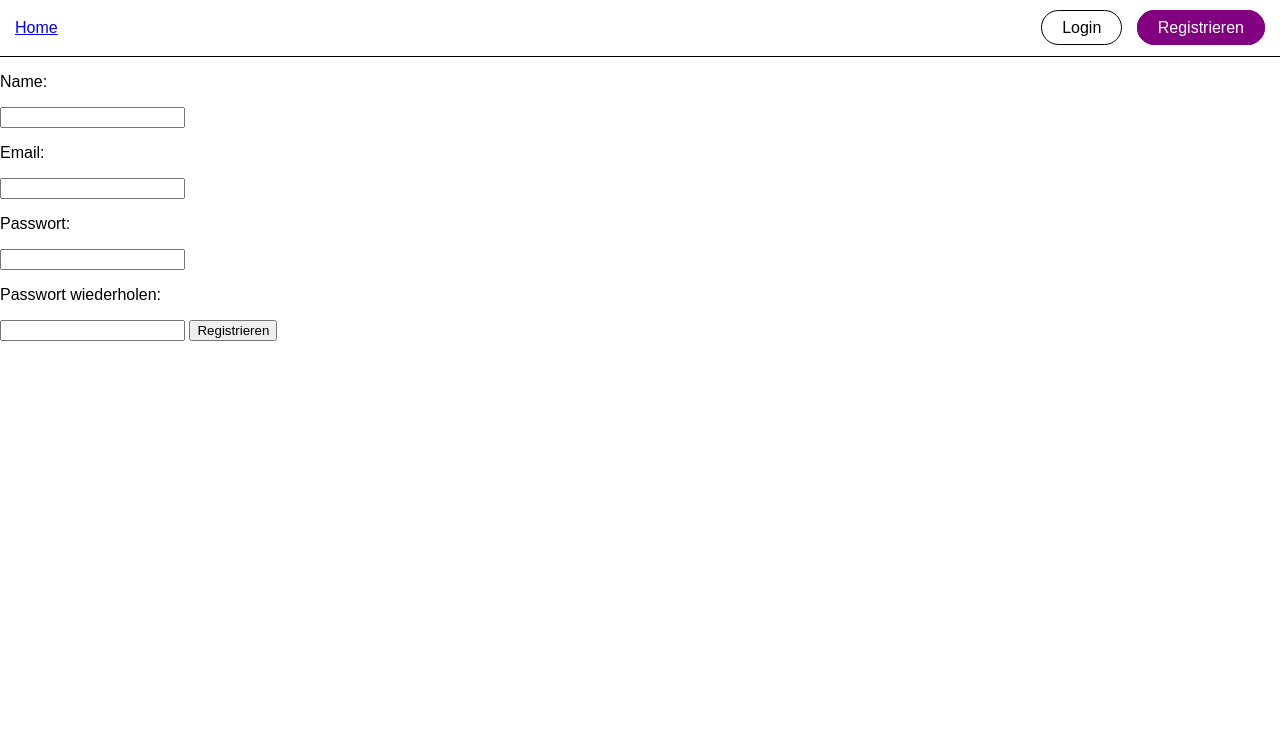
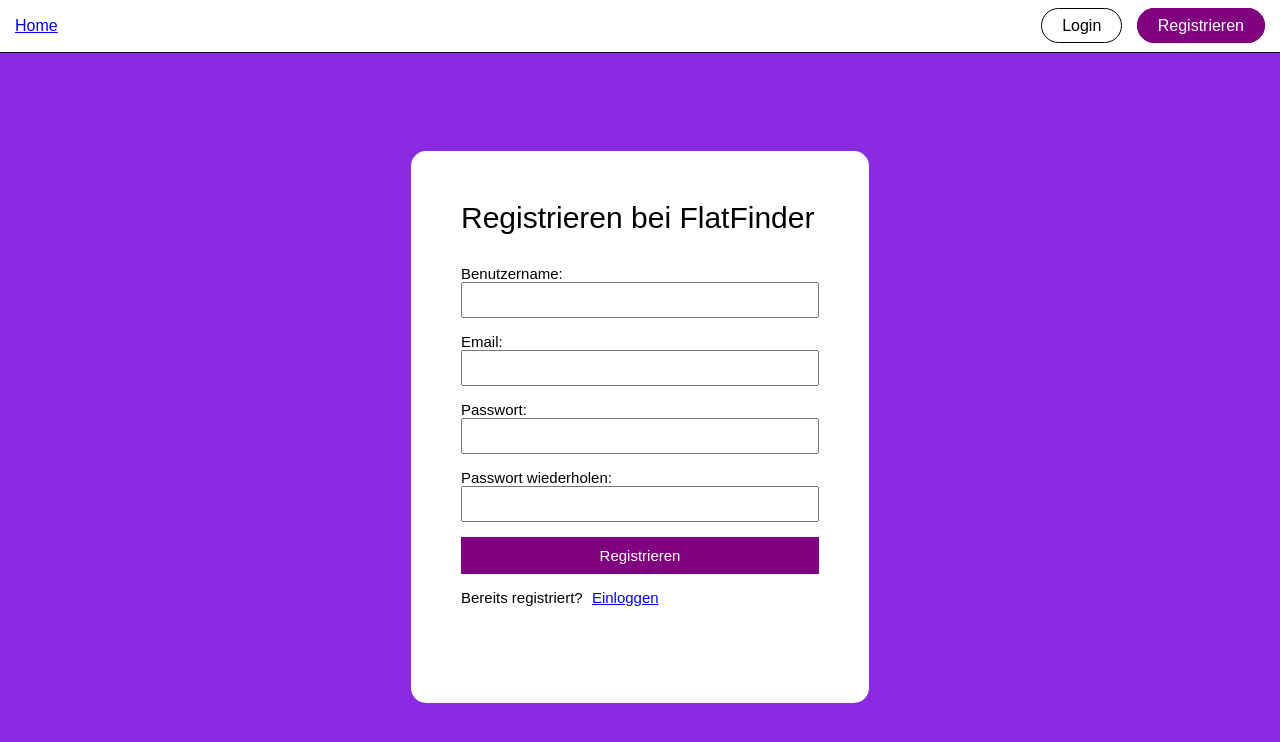
Before and after one commit to neto2000/wohnungssuche, a SvelteKit app: page /register in a window 1280 px wide. Shown: the top 742 px of the page. Built offline with nearby package versions, Linux system fonts and the light colour scheme; no server answers; a web font is replaced by a local one.

Commit message:
register/login

```diff
--- a/src/routes/login/+page.svelte
+++ b/src/routes/login/+page.svelte
@@ -41,7 +41,7 @@
 			goto('/')
 		}
 
-		error_msg = "wrong email or password"
+		error_msg = "Falsche Email oder Passwort!"
 
 	}
 
@@ -55,7 +55,7 @@
 
 
 	<form class="container" onsubmit={login}>
-		<div><p class="überschrift">Log in to FlatFinder</p></div>
+		<div><p class="überschrift">Einloggen bei FlatFinder</p></div>
 		<div class="text-container"><p class="texte">E-Mail</p></div>
 		<input class="eingabe" type="text" bind:value={email} />
 		<div class="text-container"><p class="texte">Passwort</p></div>
@@ -96,20 +96,23 @@ align-items: center;
 justify-content: center;
 flex-direction: column;
 padding: 50px;
+border-radius: 15px;
+
 
 }
 
 .text-container {
 
-width: 308px;
+width: 350px;
 
 }
 
 .eingabe {
 
-width: 300px;
+width: 342px;
 height: 30px;
 margin-bottom: 15px;
+
 
 
 }
@@ -117,7 +120,7 @@ margin-bottom: 15px;
 .überschrift {
 
 font-size: 30px;
-width: 308px;
+width: 350px;
 height: auto;
 margin: 0px;
 margin-bottom: 30px;
@@ -129,13 +132,14 @@ margin-bottom: 30px;
 
 margin: 0px;
 font-size: 15px;
+margin-bottom: 3px;
 
 }
 
 .bestätigen {
 
-width: 308px;
-background-color: rgb(15, 15, 116);
+width: 350px;
+background-color: purple;
 color: white;
 border: none;
 padding: 10px;
@@ -146,7 +150,7 @@ font-size: 15px;
 
 .registrieren {
 
-width: 308px;
+width: 350px;
 font-size: 15px;
 align-items: center;
 justify-content: center;
--- a/src/routes/register/+page.svelte
+++ b/src/routes/register/+page.svelte
@@ -60,20 +60,116 @@
 
 </script>
 
+<div class="background">
 
-<div>
+<div class="container">
 
-	<p>Name:</p>
-	<input type="text" bind:value={name}>
-	<p>Email:</p>
-	<input type="text" bind:value={email}>
+	<div><p class="überschrift"> Registrieren bei FlatFinder</p></div>
+	<div class="text-container"><p class="texte">Benutzername:</p></div>
+	<input class="eingabe" type="text" bind:value={name}>
+	<div class="text-container"><p class="texte">Email:</p></div>
+	<input class="eingabe" type="text" bind:value={email}>
 
-	<p>Passwort:</p>
-	<input type="text" bind:value={password}>
-	<p>Passwort wiederholen:</p>
-	<input type="text" bind:value={password2}>
+	<div class="text-container"><p class="texte">Passwort:</p></div>
+	<input class="eingabe" type="text" bind:value={password}>
+	<div class="text-container"><p class="texte">Passwort wiederholen:</p></div>
+	<input class="eingabe" type="text" bind:value={password2}>
 
-	<button onclick={register}>Registrieren</button>
+	<button class="bestätigen" onclick={register}>Registrieren</button>
+
+	<div><p class="registrieren">Bereits registriert? <a class="loginlink" href="/login">Einloggen</a></p></div>
 
 	<p style="color: red;">{msg}</p>
+
 </div>
+
+</div>
+
+<style>
+
+.background {
+
+background-color: blueviolet;
+height: 100%;
+display: flex;
+align-items: center;
+justify-content: center;
+
+}
+
+.container {
+
+background-color: white;
+width: auto;
+height: auto;
+display: flex;
+align-items: center;
+justify-content: center;
+flex-direction: column;
+padding: 50px;rgb(15, 15, 116);
+border-radius: 15px;
+
+}
+
+.text-container {
+
+width: 358px;
+
+}
+
+.eingabe {
+
+width: 350px;
+height: 30px;
+margin-bottom: 15px;
+
+
+}
+
+.überschrift {
+
+font-size: 30px;
+width: 358px;
+height: auto;
+margin: 0px;
+margin-bottom: 30px;
+
+
+}
+
+.texte {
+
+margin: 0px;
+font-size: 15px;
+
+}
+
+.bestätigen {
+
+width: 358px;
+background-color: purple;
+color: white;
+border: none;
+padding: 10px;
+font-size: 15px;
+
+
+}
+
+.registrieren {
+
+width: 358px;
+font-size: 15px;
+align-items: center;
+justify-content: center;
+
+}
+
+
+.loginlink {
+
+margin-left: 5px;
+
+}
+
+</style>
```
